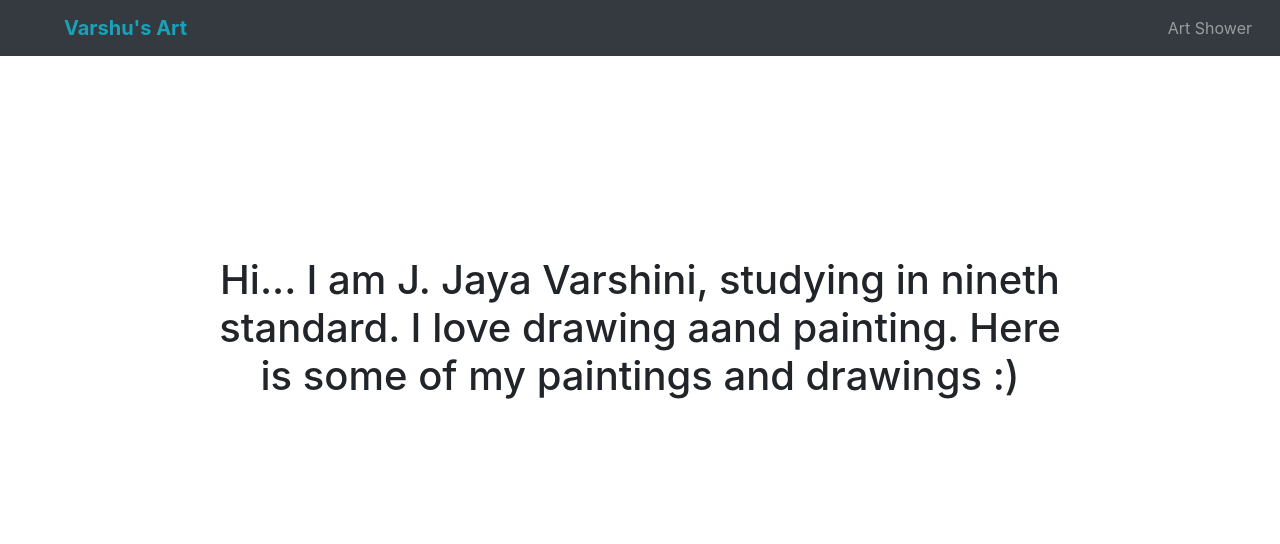
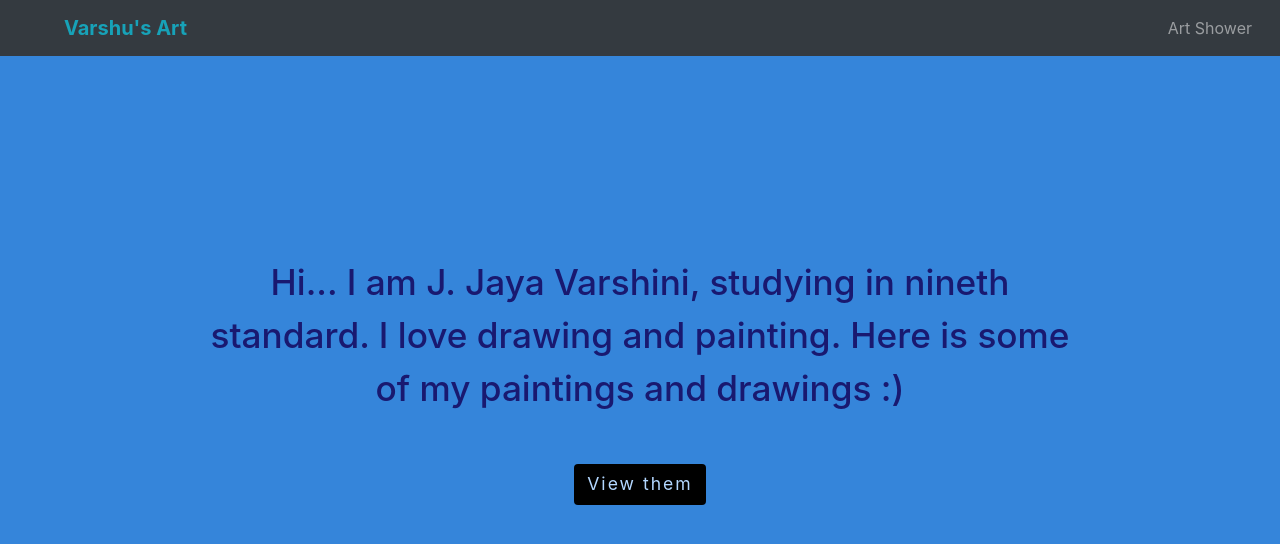
Before and after one commit to Madhubalajb/Varshu-Art, a React (Create React App) app: page / in a window 1280 px wide. Shown: the top 544 px of the page. Built offline with nearby package versions, Linux system fonts and the light colour scheme.

Commit message:
Updated site

```diff
--- a/public/index.html
+++ b/public/index.html
@@ -8,7 +8,7 @@
     <link rel="manifest" href="%PUBLIC_URL%/manifest.json" />
     <title>Varshu's Art</title>
   </head>
-  <body>
+  <body id="body">
     <div id="root"></div>
   </body>
 </html>
--- a/src/components/Home.js
+++ b/src/components/Home.js
@@ -5,7 +5,8 @@ class Home extends Component {
 		return (
 			<div className="Home">
 				<center>
-					<h1>Hi... I am J. Jaya Varshini, studying in nineth standard. I love drawing aand painting. Here is some of my paintings and drawings :)</h1>
+					<h1>Hi... I am J. Jaya Varshini, studying in nineth standard. I love drawing and painting. Here is some of my paintings and drawings :)</h1>
+					<button className="btn box-shadow"><a href="/art">View them</a></button>
 				</center>
 			</div>
 		);
--- a/src/index.scss
+++ b/src/index.scss
@@ -1,6 +1,26 @@
+$blue-clr: #3585da;
+$bb-clr: midnightblue;
+$btn-clr: #b3d7ff;
+#body {
+	background-color: $blue-clr;
+}
 .Home
 {
 	h1 {
-		margin: 200px;
+		margin-top: 200px;
+		margin-left: 200px;
+		margin-right: 200px;
+		margin-bottom: 50px;
+		font-size: 2.2rem;
+    	line-height: unset;
+		color: $bb-clr;
+	}
+	a {
+		color: $btn-clr;
+		font-size: 1.1rem;
+		letter-spacing: 2px;
+	}
+	.btn {
+		background-color: black;
 	}
 }
```
